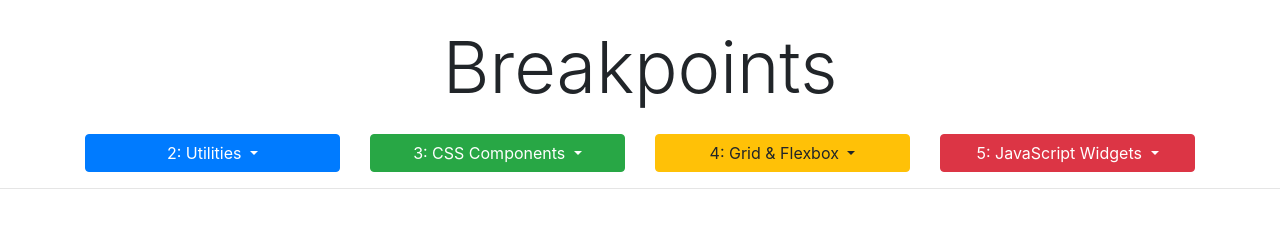
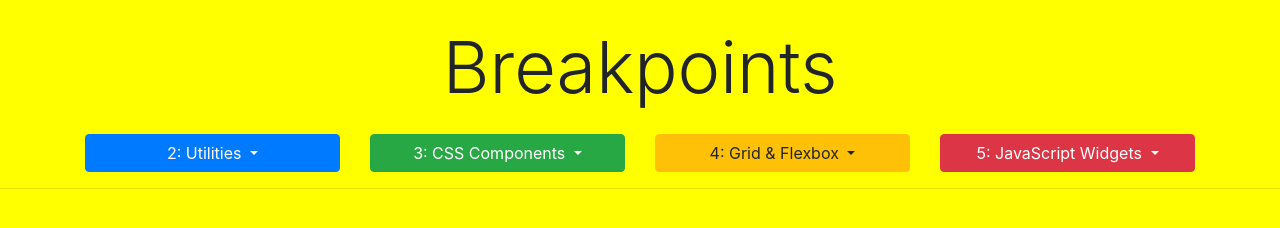
Before and after one commit to iamJakeRobbins/bootstrap_udemy, a website: page bootstrap_sandbox/2_8_breakpoints.html in a window 1280 px wide. Drawn offline with nearby package versions, Linux system fonts and the light colour scheme.

Commit message:
breakpoints

```diff
--- a/bootstrap_sandbox/2_8_breakpoints.html
+++ b/bootstrap_sandbox/2_8_breakpoints.html
@@ -12,33 +12,61 @@
     <style>
         /* Small devices (landscape phones) */
 
-        @media () {}
+        @media (min-width: 576px) {
+            body {
+                background: red;
+            }
+        }
 
         /* Medium devices (tablets) */
 
-        @media () {}
+        @media (min-width: 768px) {
+            body {
+                background: blue;
+            }
+        }
 
         /* Large devices (desktops) */
 
-        @media () {}
+        @media (min-width: 992px) {
+            body {
+                background: green;
+            }
+        }
 
         /* Extra large devices (large desktops) */
 
-        @media () {}
+        @media (min-width: 1200px) {
+            body {
+                background: yellow;
+            }
+        }
 
         /* The given screen size or smaller */
 
         /* Extra small devices (portrait phones)*/
 
-        @media () {}
+        @media (max-width: 575px) {
+            body {
+                background: coral;
+            }
+        }
 
         /* Small devices (landscape phones)*/
 
-        @media () {}
+        @media (max-width:767px) {
+            body {
+                background:red;
+            }
+        }
 
         /* Medium devices (tablets)*/
 
-        @media () {}
+        /*@media (max-width:991px) {*/
+        /*    body {*/
+        /*        background: green;*/
+        /*    }*/
+        /*}*/
 
         /* Large devices (desktops)*/
 
```
